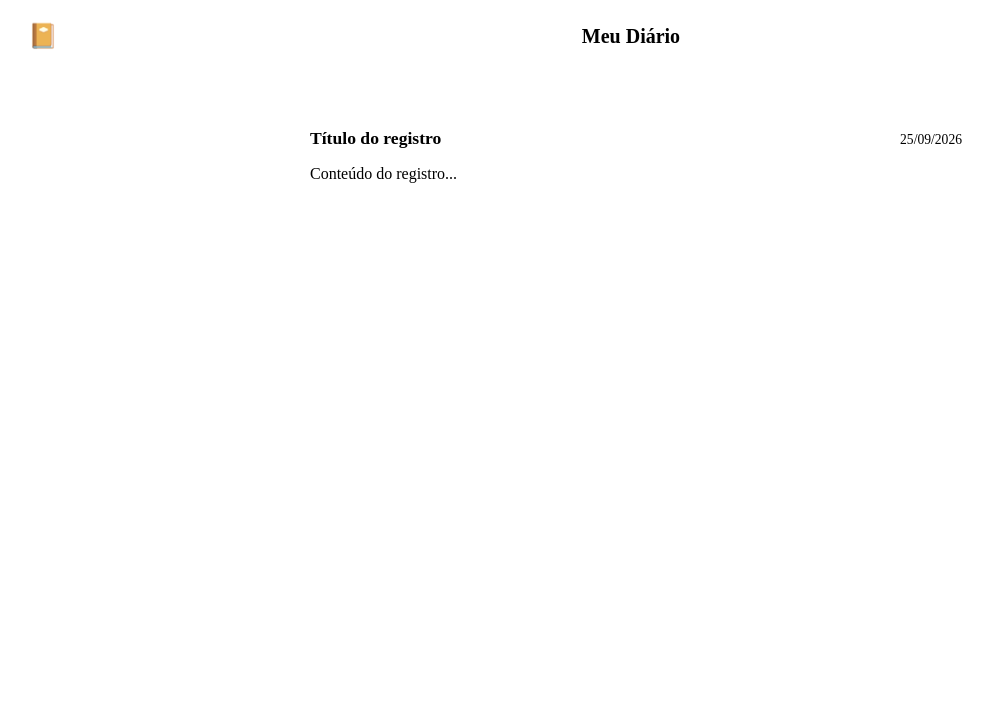
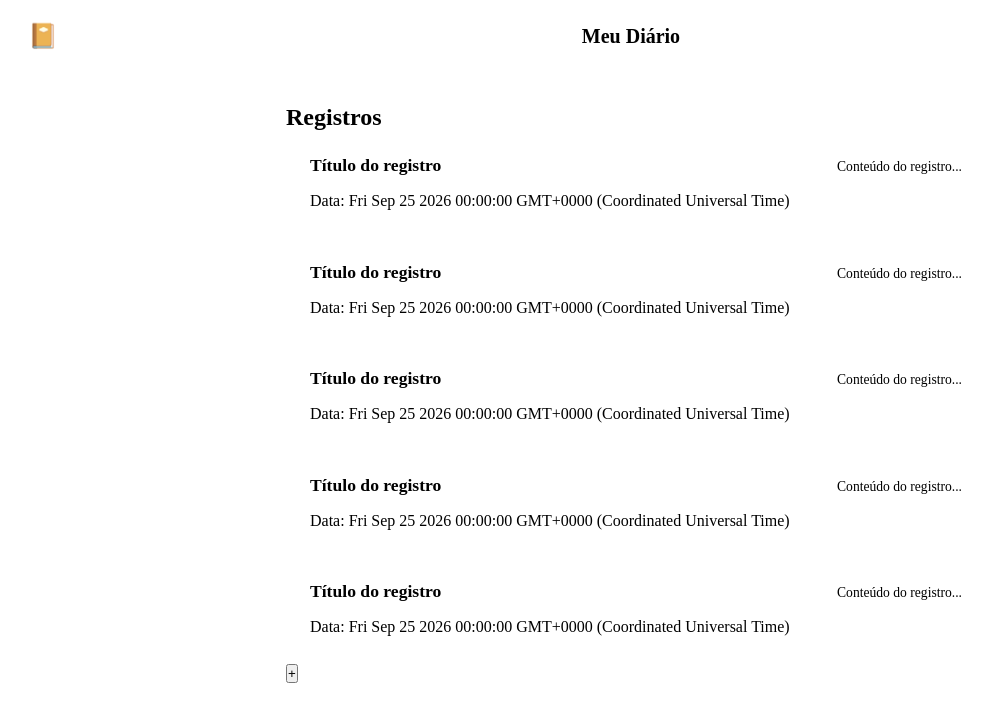
Before and after one commit to Butzki/DiarioFront, an Angular app: page / in a window 1280 px wide. Shown: the top 722 px of the page, without its empty margins (4-997 px from the left). Built offline with nearby package versions, Linux system fonts and the light colour scheme.

Commit message:
Atualizado vetor de registros para que minha interface se adapte ao front

```diff
--- a/src/app/components/registros/card-registro/card-registro.component.html
+++ b/src/app/components/registros/card-registro/card-registro.component.html
@@ -1,7 +1,7 @@
   <section class="registro-card">
     <div class="registro-cabecalho">
-      <h2 class="registro-titulo">Título do registro</h2>
-      <span class="registro-data">25/09/2026</span>
+      <h2 class="registro-titulo">{{ registroDestino.titulo }}</h2>
+      <span class="registro-data">{{ registroDestino.conteudo }}</span>
     </div>
-    <p class="registro-conteudo">Conteúdo do registro...</p>
+    <p class="registro-conteudo">Data: {{ registroDestino.data }}</p>
   </section>
--- a/src/app/components/registros/card-registro/card-registro.component.ts
+++ b/src/app/components/registros/card-registro/card-registro.component.ts
@@ -1,4 +1,4 @@
-import { Component } from '@angular/core';
+import { Component, Input } from '@angular/core';
 import { Registro } from './Registro';
 
 @Component({
@@ -9,9 +9,10 @@ import { Registro } from './Registro';
   styleUrl: './card-registro.component.css'
 })
 export class CardRegistroComponent {
-  registro: Registro = {
-    titulo: 'Título do registro',
+    @Input()
+  registroDestino: Registro = {
+    titulo: '',
     data: new Date('2026-09-25'),
-    conteudo: 'Conteúdo do registro...'
+    conteudo: ''
   };
 }
--- a/src/app/components/registros/registros.component.html
+++ b/src/app/components/registros/registros.component.html
@@ -7,5 +7,12 @@
 </header>
 
 <main>
-  <app-card-registro></app-card-registro>
+  <h2>Registros</h2>
+  <div id="registros-container" *ngFor="let registroOrigem of registrosOrigem">
+    <app-card-registro [registroDestino]="registroOrigem"></app-card-registro>
+  </div>
+
+  <button id="adicionar-registro">
+    <span>+</span>
+  </button>
 </main>
--- a/src/app/components/registros/registros.component.ts
+++ b/src/app/components/registros/registros.component.ts
@@ -1,13 +1,41 @@
 import { Component } from '@angular/core';
 import { CardRegistroComponent } from './card-registro/card-registro.component';
+import { Registro } from './card-registro/Registro';
+import { NgFor } from '@angular/common';
 
 @Component({
   selector: 'app-registros',
   standalone: true,
-  imports: [CardRegistroComponent],
+  imports: [CardRegistroComponent, NgFor],
   templateUrl: './registros.component.html',
   styleUrl: './registros.component.css'
 })
 export class RegistrosComponent {
-
+  registrosOrigem: Registro[] = [
+    {
+      titulo: 'Título do registro',
+      data: new Date('2026-09-25'),
+      conteudo: 'Conteúdo do registro...'
+    },
+    {
+      titulo: 'Título do registro',
+      data: new Date('2026-09-25'),
+      conteudo: 'Conteúdo do registro...'
+    },
+    {
+      titulo: 'Título do registro',
+      data: new Date('2026-09-25'),
+      conteudo: 'Conteúdo do registro...'
+    },
+    {
+      titulo: 'Título do registro',
+      data: new Date('2026-09-25'),
+      conteudo: 'Conteúdo do registro...'
+    },
+    {
+      titulo: 'Título do registro',
+      data: new Date('2026-09-25'),
+      conteudo: 'Conteúdo do registro...'
+    }
+  ];
 }
```
